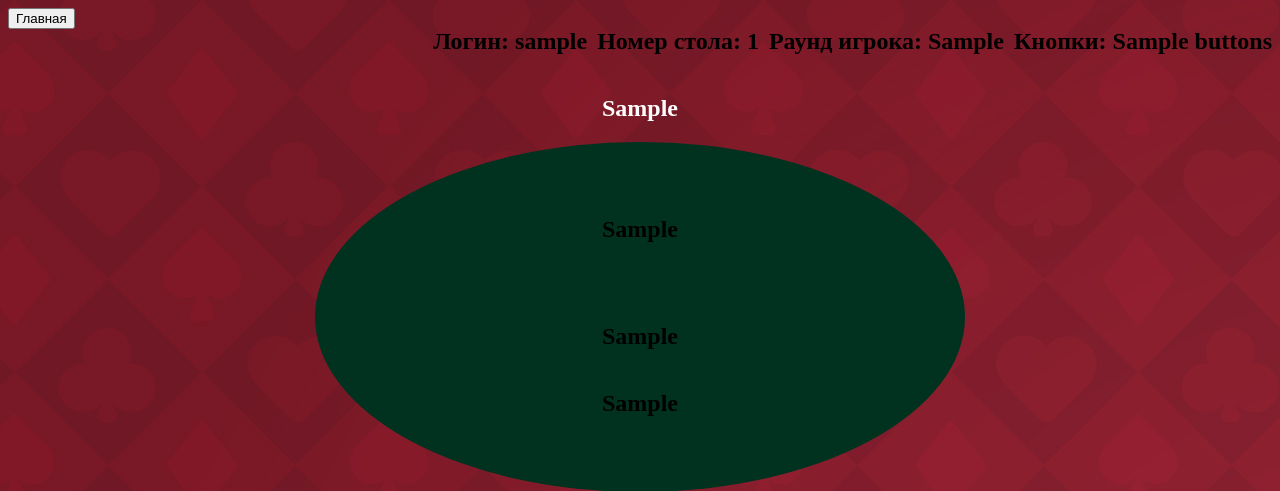
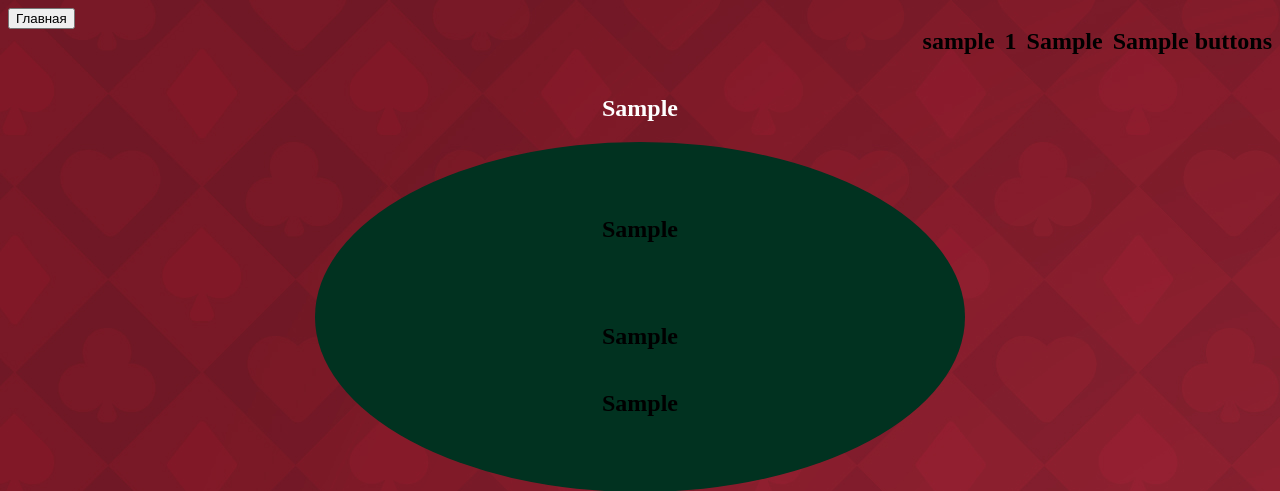
Before and after one commit to InowaR/FlaskChat, a Flask app: template templates/game.html in a window 1280 px wide. Shown: the top 491 px of the page. Run offline with Flask 3, Linux system fonts and the light colour scheme; the template is opened without the code that fills it: most values are stand-ins (such as "Sample title", 1, 10 or a date in 2020); some libraries are stand-ins or nearby versions.

```diff
--- a/templates/game.html
+++ b/templates/game.html
@@ -13,10 +13,10 @@
                 <input class="logo" type="submit" value="Главная">
             </form>
             <div class="info">
-                <h2 id="login">Логин: {{ login }}</h2>
-                <h2 id="game_id">Номер стола: {{ game_id }}</h2>
-                <h2 id="player_round">Раунд игрока: {{ player_round }}</h2>
-                <h2 id="buttons">Кнопки: {{ buttons }}</h2>
+                <h2 id="login">{{ login }}</h2>
+                <h2 id="game_id">{{ game_id }}</h2>
+                <h2 id="player_round">{{ player_round }}</h2>
+                <h2 id="buttons">{{ buttons }}</h2>
             </div>
         </div>
         <div class="area">
```
